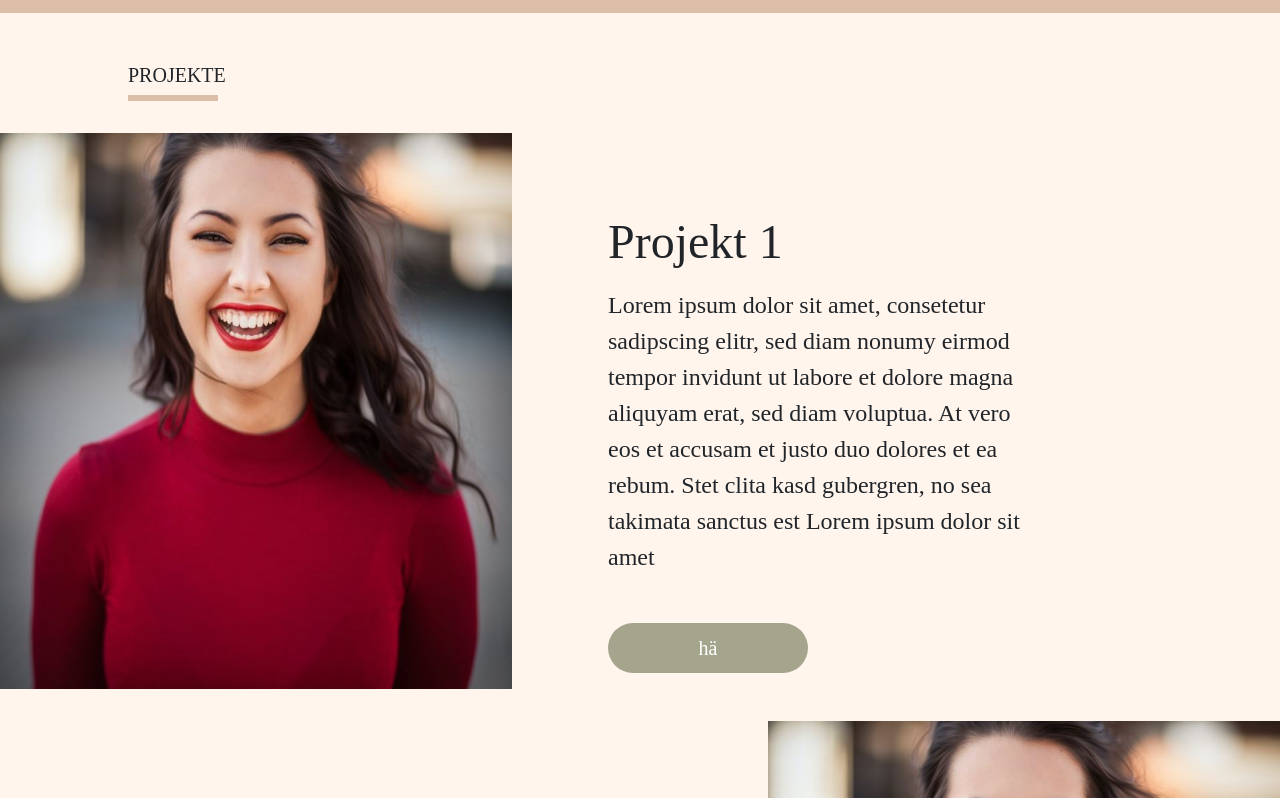
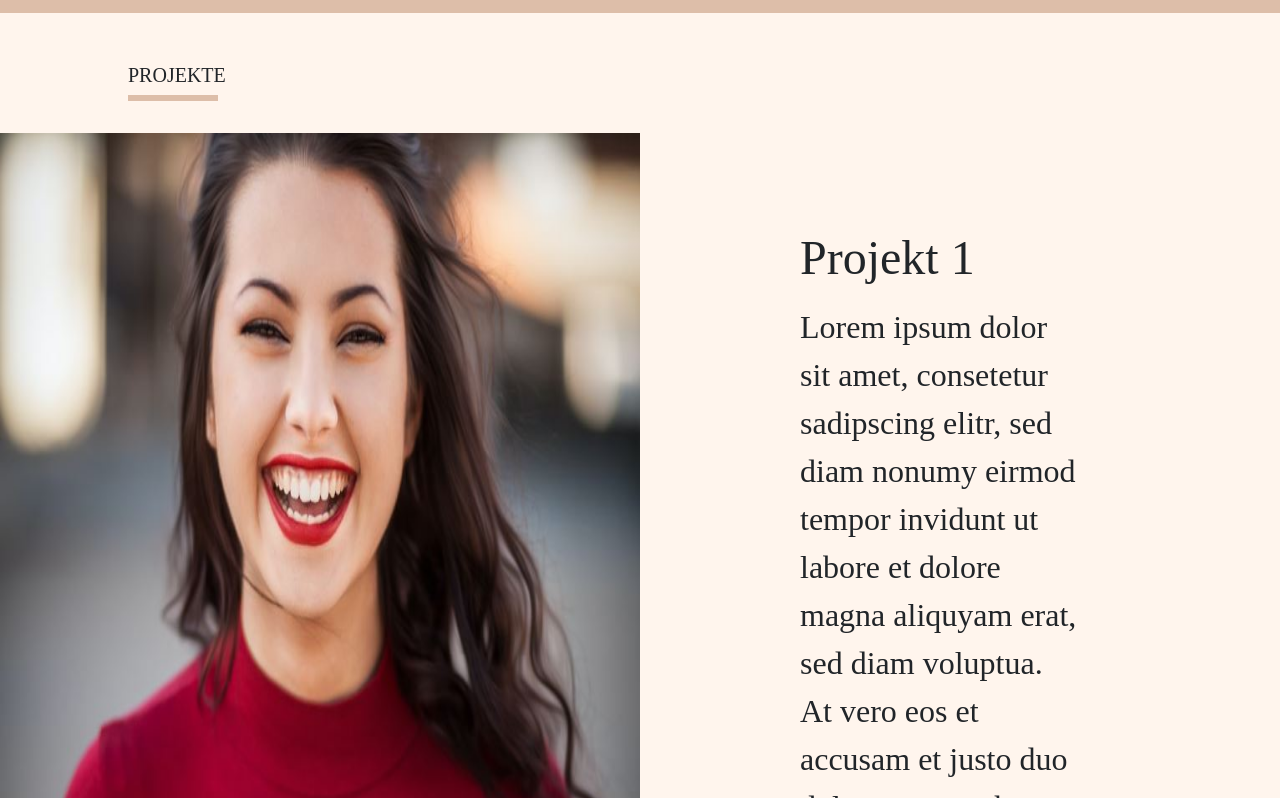
Before and after one commit to Ivorysanna/EigeneWebseite, an Astro site: page / in a window 1280 px wide. Shown: the part 2660-3458 px from the top of the page. Built offline with nearby package versions, Linux system fonts and the light colour scheme; Astro itself is replaced by a stand-in of ours.

Commit message:
project style adjustments

```diff
--- a/src/styles/textPicture.scss
+++ b/src/styles/textPicture.scss
@@ -7,25 +7,25 @@
 }
 
 .picture {
-    width: 40%;
+    width: 50%;
     height: auto;
 }
 
 .title{
     font-size: xxx-large;
-    margin: 5rem 0 1rem 3rem;
+    margin: 6rem 0 1rem 5rem;
 
 }
 
 .text {
-    width: 60%;
+    width: 50%;
     height: auto;
     /* display: flex; */
     flex-direction: column;
     justify-content: center;
     align-items: center;
-    font-size: x-large;
-    margin-left: 3rem;
+    font-size: xx-large;
+    margin-left: 5rem;
 }
 .button {
     margin-top: 3rem;
@@ -37,6 +37,6 @@
     text-align: center;
     cursor: pointer;
     border-radius: 25px;
-    margin-left: 3rem;
+    margin-left: 5rem;
     color:white
 }
```
